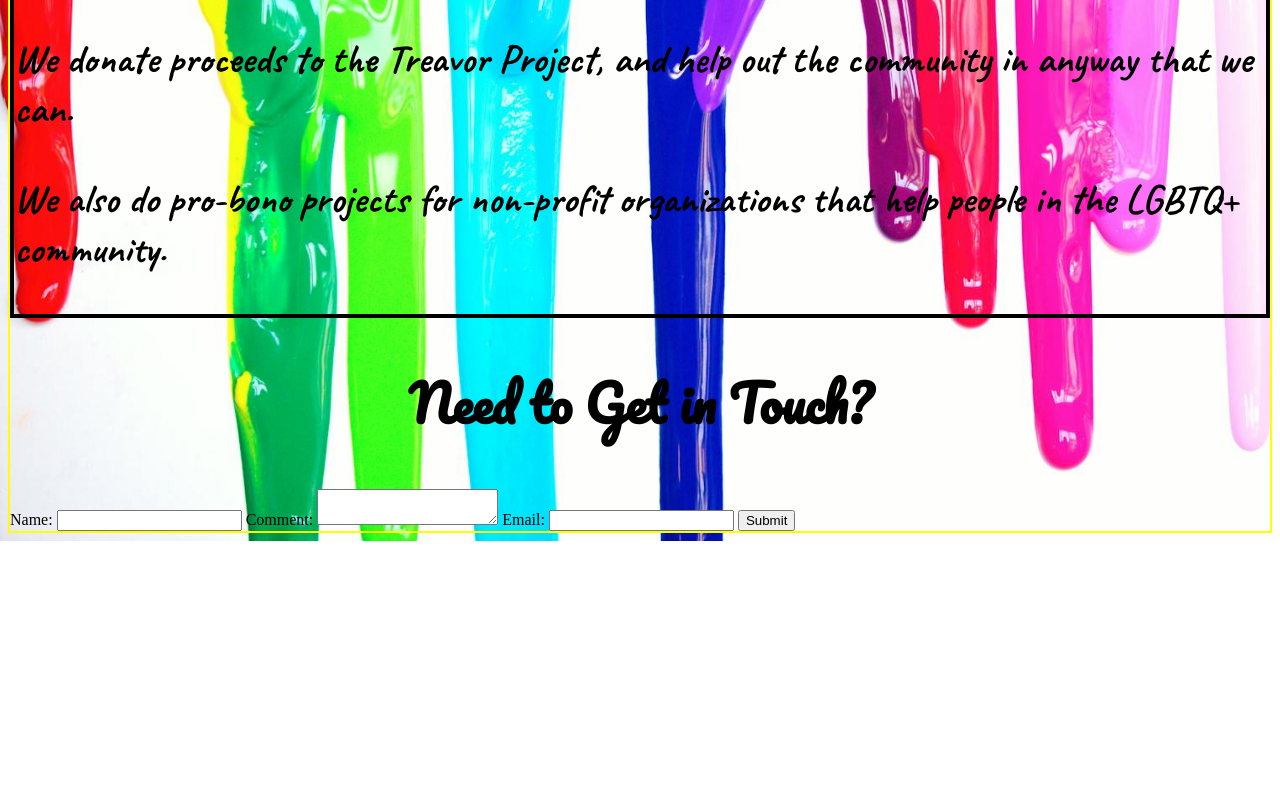
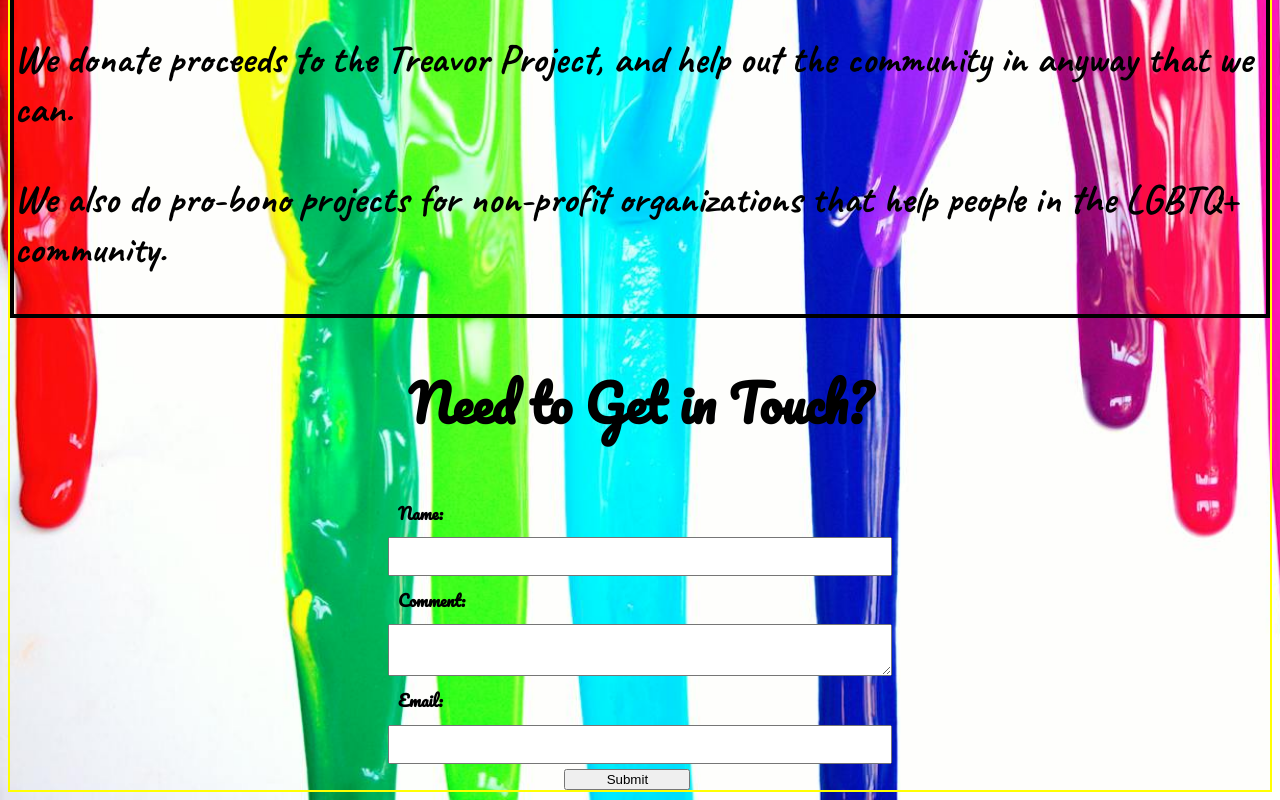
Before and after one commit to zacharybaca/business-time-project, a plain HTML site: page views/who-we-are.html in a window 1280 px wide. Shown: the part 533-1333 px from the top of the page. Before the commit the page ends 1074 px from the top, so only its background shows below. Drawn offline with Linux system fonts and the light colour scheme; a web font is replaced by a local one.

Commit message:
Update styles.css

```diff
--- a/styles.css
+++ b/styles.css
@@ -102,3 +102,25 @@ body {
     font-weight: bold;
     padding: 1%;
 }
+
+form {
+    display: flex;
+    flex-direction: column;
+    width: 40%;
+    margin-left: 30%;
+}
+
+form label, input, textarea {
+    padding: 2%;
+}
+
+form label {
+    font-family: "Pacifico", cursive;
+    font-weight: bold;
+}
+
+form button {
+    margin-top: 1%;
+    margin-left: 35%;
+    width: 25%;
+}
```
